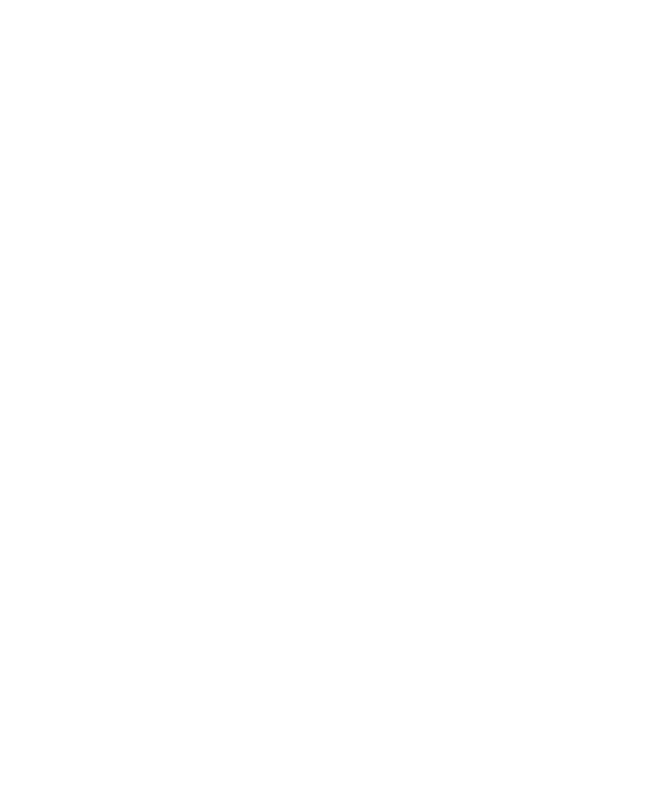
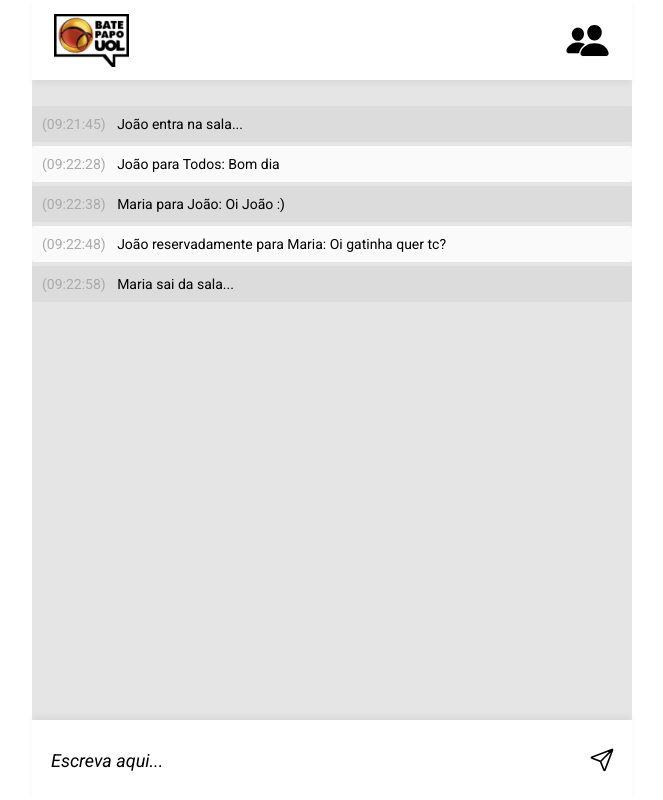
Before and after one commit to lgsfarias/projeto5-batepapo-uol, a plain HTML site: page index.html in a window 1280 px wide. Shown: the whole page, without its empty margins (308-971 px from the left). Drawn offline with nearby package versions, Linux system fonts and the light colour scheme.

Commit message:
Login Screen and Main Content

```diff
--- a/css/style.css
+++ b/css/style.css
@@ -1 +1,145 @@
 @import url('https://fonts.googleapis.com/css2?family=Righteous&family=Roboto:ital,wght@0,100;0,300;0,400;0,500;0,700;0,900;1,100;1,300;1,400;1,500;1,700;1,900&display=swap');
+
+* {
+    font-family: 'Roboto';
+    box-sizing: border-box;
+}
+
+body{
+    background-color: #fff;
+}
+
+.container{
+    position: relative;
+    height: 100vh;
+    width: 100vw;
+    max-width: 600px;
+    margin: 0 auto;
+    background-color: #E5E5E5;
+}
+.loginScreen{
+    z-index: 1;
+    background-color: #FFF;
+    height: 100%;
+    width: 100%;
+    margin: 0 auto;
+    position: relative;
+    display: flex;
+    flex-direction: column;
+    justify-content: center;
+    align-items: center;
+}
+
+.loginScreen form{
+    display: flex;
+    flex-direction: column;
+    justify-content: center;
+    align-items: center;
+    font-size: 45px;
+}
+
+.loginScreen form input[type=text]{
+    text-align: center;
+    width: 261px;
+    height: 54px;
+    border: 1px solid #D7D7D7;
+    border-radius: 4px;
+    font-size: 18px;
+    outline: none;
+}
+.loginScreen form input[type=submit]{
+    width: 109px;
+    height: 45px;
+    color: #696969;
+    margin-top: 15px;
+    background: #E7E7E7;
+    border-radius: 9px;
+    font-size: 18px;
+    border: none;
+}
+
+.loginScreen img{
+    position: absolute;
+    top: 72px;
+    width: 130px;
+}
+
+.hide{
+    display: none;
+}
+
+
+
+
+
+header{
+    display: flex;
+    justify-content: space-between;
+    align-items: center;
+    position: absolute;
+    padding: 0 22px;
+    width: 100%;
+    height: 80px;
+    left: 0px;
+    top: 0px;
+    background: #FFFFFF;
+    box-shadow: 0px 4px 6px rgba(0, 0, 0, 0.05);
+}
+
+header ion-icon{
+    font-size: 45px;
+}
+
+footer{
+    display: flex;
+    justify-content: space-between;
+    align-items: center;
+    position: absolute;
+    padding: 0 17px;
+    width: 100%;
+    height: 80px;
+    left: 0px;
+    bottom: 0px;
+    background: #FFFFFF;
+    box-shadow: 0px -4px 6px rgba(0, 0, 0, 0.05);
+}
+
+footer input[type=text]{
+    width: 145px;
+    height: 30px;
+    font-size: 18px;
+    border:none;
+    outline: none;
+}
+footer input[type=text]::placeholder{
+    color: #000000;
+    font-style: italic;
+}
+
+footer ion-icon{
+    font-size: 26px;
+}
+
+main{
+    padding-top: 106px;
+}
+main li{
+    display: flex;
+    align-items: center;
+    font-size: 14px;
+    line-height: 20px;
+    padding:8px 10px;
+    color: black;
+    background-color: #DCDCDC;
+    border-radius: 2px;
+    margin-bottom: 4px;
+}
+
+main li:nth-child(2n){
+    background-color: #FAFAFA;
+}
+
+main li span{
+    color: #AAAAAA;
+    margin-right: 8px;
+}
--- a/index.html
+++ b/index.html
@@ -0,0 +1,45 @@
+<!DOCTYPE html>
+<html lang="PT-BR">
+<head>
+    <meta charset="UTF-8">
+    <meta http-equiv="X-UA-Compatible" content="IE=edge">
+    <meta name="viewport" content="width=device-width, initial-scale=1.0">
+    <title>Bate-Papo UOL</title>
+    <link rel="stylesheet" href="./css/reset.css">
+    <link rel="stylesheet" href="./css/style.css">
+</head>
+<body>
+    <div class="container">
+        <!-- Login Screen -->
+        <div class="loginScreen hide">
+            <img src="./images/logo 2.png" alt="logo Bate-Papo UOL"/>
+            <form>
+                <input type="text" placeholder="Digite seu nome">
+                <input type="submit" value="Entrar">
+            </form>
+        </div>
+
+        <!-- Main Screen -->
+        <header>
+            <img src="./images/logo 1.png" alt="logo Bate-Papo UOL"/>
+            <ion-icon name="people"></ion-icon>
+        </header>
+        <main>
+            <ul>
+                <li><p><span>(09:21:45)</span>  João  entra na sala...</p></li>
+                <li><p><span>(09:22:28)</span>  João para Todos:  Bom dia</p></li>
+                <li><p><span>(09:22:38)</span>  Maria para João:  Oi João :)</p></li>
+                <li><p><span>(09:22:48)</span>  João reservadamente para Maria:  Oi gatinha quer tc?</p></li>
+                <li><p><span>(09:22:58)</span>  Maria  sai da sala...</p></li>
+            </ul>
+        </main>
+        <footer>
+                <input type="text" placeholder="Escreva aqui...">
+                <ion-icon name="paper-plane-outline"></ion-icon>
+        </footer>
+    </div>
+
+    <script type="module" src="https://unpkg.com/ionicons@5.5.2/dist/ionicons/ionicons.esm.js"></script>
+    <script nomodule src="https://unpkg.com/ionicons@5.5.2/dist/ionicons/ionicons.js"></script>
+</body>
+</html>
```
Also changed, not shown: images/logo 1.png (added), images/logo 2.png (added), images/menu.svg (added), 1 other file.
